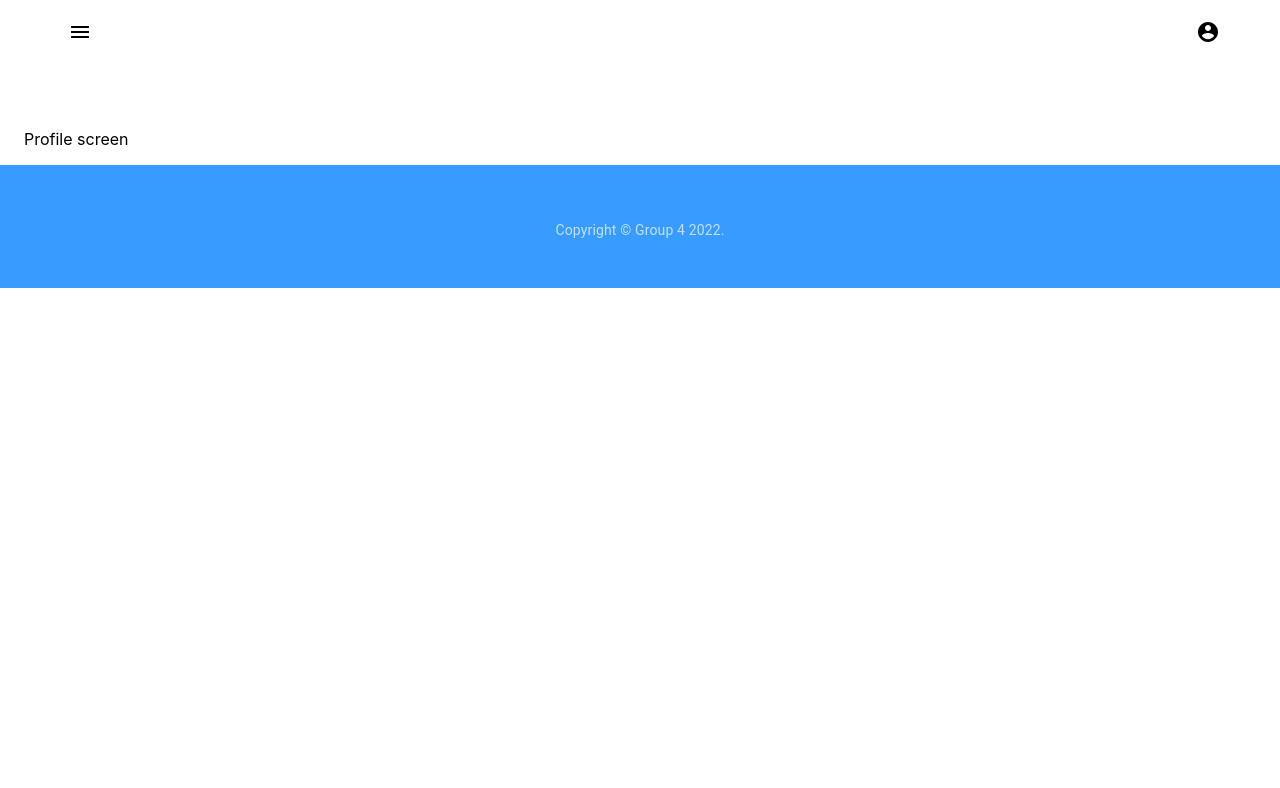
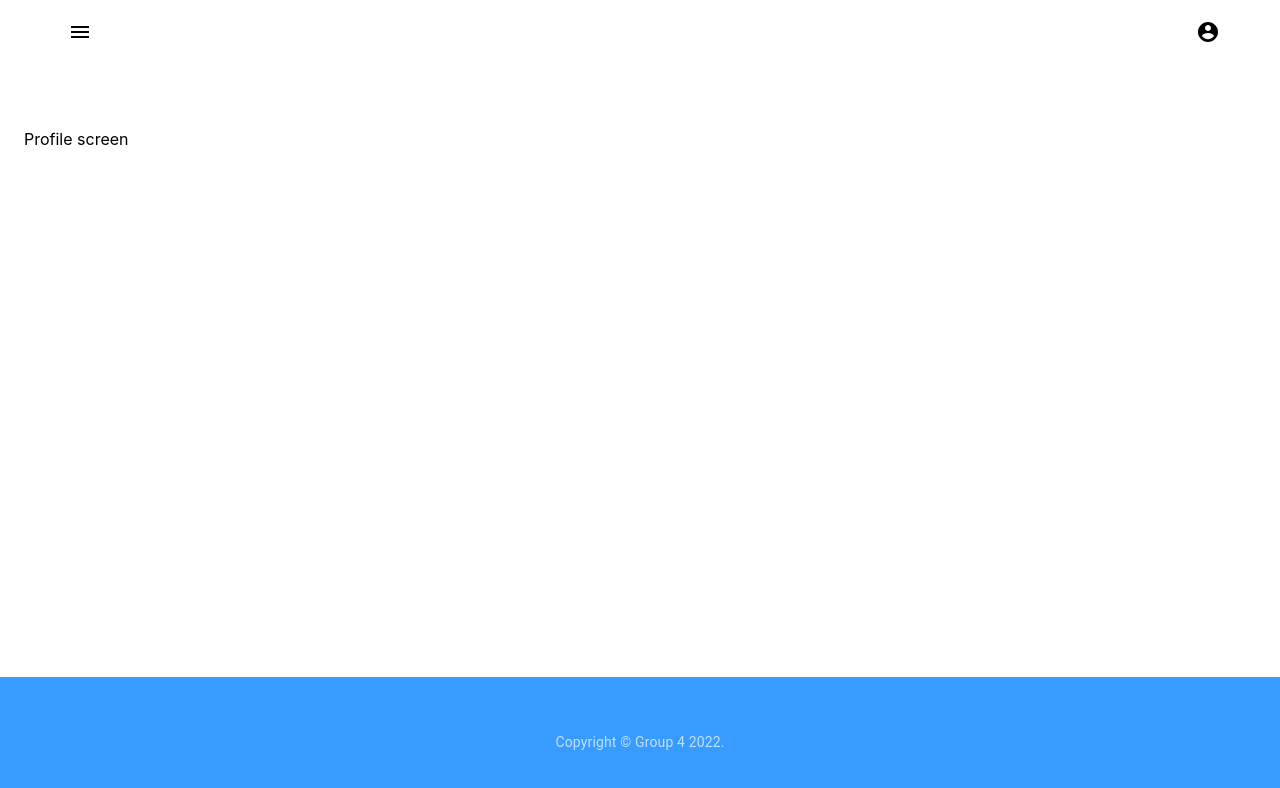
Before and after one commit to P5YTHE/React-InventoryManagement, a React (Create React App) app: page /profile in a window 1280 px wide. Shown: the top 788 px of the page. Built offline with nearby package versions, Linux system fonts and the light colour scheme.

Commit message:
fixed footer

```diff
--- a/src/components/Footer.js
+++ b/src/components/Footer.js
@@ -9,7 +9,7 @@ const useStyles = makeStyles((theme) => ({
     backgroundColor: "#379bff",
     marginTop: theme.spacing(2) ,
     padding: theme.spacing(6, 0),
-    // position: "fixed",
+    position: "fixed",
     left:"0",
     bottom:"0",
     width:"100%"
```
